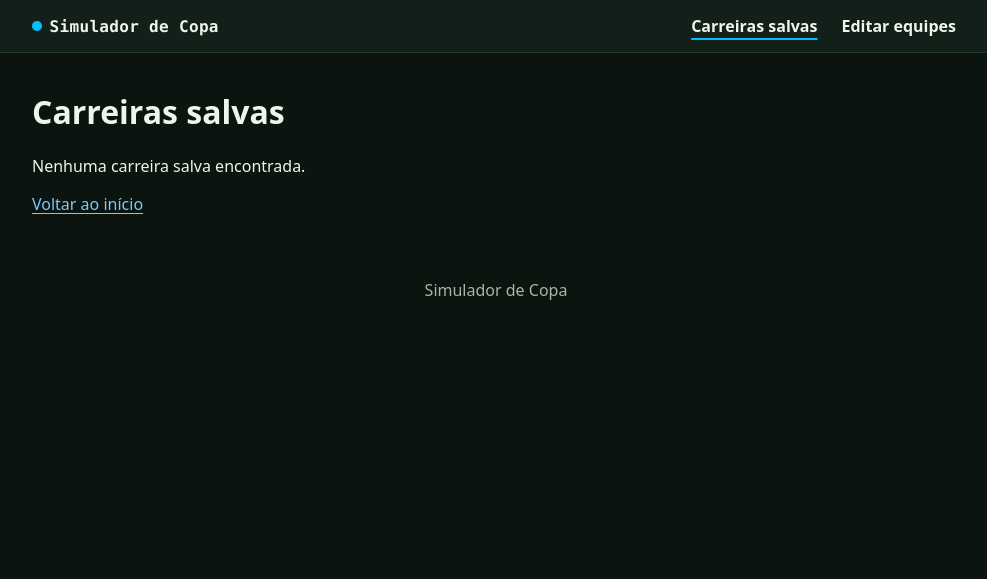
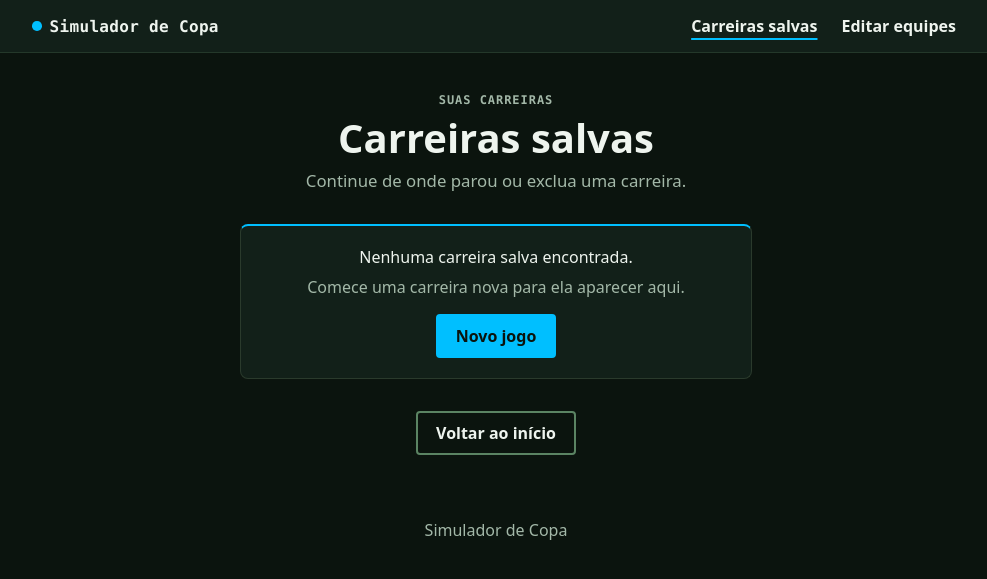
Before and after one commit to caioeichemberguedev/treinando-python, a FastAPI app: page /saves in a window 1280 px wide. Shown: the top 579 px of the page, without its empty margins (144-1131 px from the left). Run offline with FastAPI, Linux system fonts and the light colour scheme.

Commit message:
feat(web): carreiras salvas em cards [E-022-T12]

```diff
--- a/web/static/css/estilo.css
+++ b/web/static/css/estilo.css
@@ -1111,6 +1111,91 @@ td {
     }
 }
 
+/* Carreiras salvas (E-022): um card por carreira, conteúdo centralizado.
+   "Continuar" é o primário; "Excluir" (perigo, pequeno) fica ao lado. */
+.saves {
+    padding: 0;
+    list-style: none;
+}
+
+.card-save {
+    display: flex;
+    flex-direction: column;
+    align-items: center;
+    gap: 0.75rem;
+    text-align: center;
+}
+
+.card-save > * {
+    margin: 0;
+}
+
+/* Vence o rótulo HUD de .card > h2 (0,2,0 > 0,1,1), inclusive a margem:
+   aqui o título é o time e o espaçamento vem do gap */
+.card-save > .save-time {
+    max-width: 100%;
+    margin: 0;
+    font-family: var(--fonte-texto);
+    font-size: 1.2rem;
+    font-weight: 700;
+    line-height: 1.25;
+    text-transform: none;
+    letter-spacing: normal;
+    color: var(--cor-texto);
+}
+
+.save-time .time {
+    flex-direction: column;
+    gap: 0.5rem;
+    max-width: 100%;
+}
+
+.save-arquivo {
+    font-family: var(--fonte-numeros);
+    font-size: 0.85rem;
+    color: var(--cor-texto-suave);
+}
+
+/* Empurra as ações para o pé do card (cards da linha com alturas iguais) */
+.card-save > .acoes-save {
+    gap: 0.75rem;
+    margin-top: auto;
+    padding-top: 0.25rem;
+}
+
+.saves-vazio,
+.confirmar-exclusao {
+    text-align: center;
+}
+
+.saves-vazio {
+    margin-bottom: calc(var(--espacamento) * 2);
+}
+
+.saves-vazio p {
+    margin: 0 0 0.5rem;
+}
+
+.saves-vazio .saves-vazio-dica {
+    color: var(--cor-texto-suave);
+}
+
+.confirmar-exclusao {
+    margin-top: calc(var(--espacamento) * 1.5);
+    margin-bottom: calc(var(--espacamento) * 2);
+}
+
+.confirmar-exclusao h1 {
+    margin: 0 0 var(--espacamento);
+    font-size: clamp(1.5rem, 5.5vw, 2rem);
+    line-height: 1.15;
+}
+
+.saves-vazio .acoes-centro,
+.confirmar-exclusao .acoes-centro {
+    margin-bottom: 0;
+}
+
 .acoes {
     display: flex;
     flex-wrap: wrap;
--- a/web/templates/saves.html
+++ b/web/templates/saves.html
@@ -3,42 +3,42 @@
 {% block titulo %}Carreiras salvas — Jogo de Futebol{% endblock %}
 
 {% block conteudo %}
+    <header class="cabecalho-tela">
+        <p class="rotulo">Suas carreiras</p>
         <h1>Carreiras salvas</h1>
+        <p class="subtitulo">Continue de onde parou ou exclua uma carreira.</p>
+    </header>
 
     {% if not saves %}
+        <section class="card card-estreito saves-vazio">
             <p>Nenhuma carreira salva encontrada.</p>
+            <p class="saves-vazio-dica">Comece uma carreira nova para ela aparecer aqui.</p>
+            <div class="acoes-centro">
+                <a class="botao" href="{{ url_for('tela_novo_jogo') }}">Novo jogo</a>
+            </div>
+        </section>
     {% else %}
-        <table>
-            <thead>
-                <tr>
-                    <th>Carreira</th>
-                    <th>Time</th>
-                    <th>Campeonato</th>
-                    <th>Temporada</th>
-                    <th>Continuar</th>
-                    <th>Excluir</th>
-                </tr>
-            </thead>
-            <tbody>
+        <ul class="cards saves">
         {% for save in saves %}
-                <tr>
-                    <td>{{ save.nome }}</td>
-                    <td><span class="time">{{ escudo(save.time_escolhido, 20) }}{{ nome_time(save.time_escolhido) }}</span></td>
-                    <td>{{ save.campeonato }}</td>
-                    <td>{{ save.temporada }}</td>
-                    <td>
+            <li class="card card-save">
+                <h2 class="save-time" id="save-{{ loop.index }}-time"><span class="time">{{ escudo(save.time_escolhido, 40) }}{{ nome_time(save.time_escolhido) }}</span></h2>
+                <p class="chips">
+                    <span class="chip">{{ save.campeonato }}</span>
+                    <span class="chip chip-acido">Temporada {{ save.temporada }}</span>
+                </p>
+                <p class="save-arquivo" id="save-{{ loop.index }}-arquivo"><span class="visualmente-oculto">Arquivo da carreira: </span>{{ save.nome }}</p>
+                <div class="acoes-centro acoes-save">
                     <form method="post" action="{{ url_for('carregar_save', nome_save=save.nome) }}">
-                            <button type="submit" class="botao">Continuar</button>
+                        <button type="submit" class="botao" aria-describedby="save-{{ loop.index }}-time save-{{ loop.index }}-arquivo">Continuar</button>
                     </form>
-                    </td>
-                    <td>
-                        <a href="{{ url_for('confirmar_exclusao_save', nome_save=save.nome) }}" class="botao">Excluir</a>
-                    </td>
-                </tr>
+                    <a href="{{ url_for('confirmar_exclusao_save', nome_save=save.nome) }}" class="botao botao-perigo botao-pequeno" aria-describedby="save-{{ loop.index }}-time save-{{ loop.index }}-arquivo">Excluir</a>
+                </div>
+            </li>
         {% endfor %}
-            </tbody>
-        </table>
+        </ul>
     {% endif %}
 
-    <p><a href="{{ url_for('inicio') }}">Voltar ao início</a></p>
+    <div class="acoes-centro">
+        <a class="botao botao-secundario" href="{{ url_for('inicio') }}">Voltar ao início</a>
+    </div>
 {% endblock %}
```
Also changed, not shown: tests/web/test_saves.py (+53 -0 lines), web/templates/saves_confirmar_exclusao.html (+8 -3 lines). Lines whose indentation alone changed are shown as unchanged.
